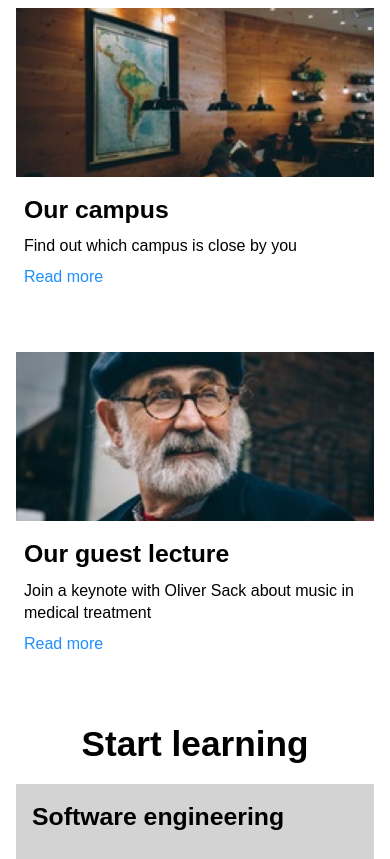
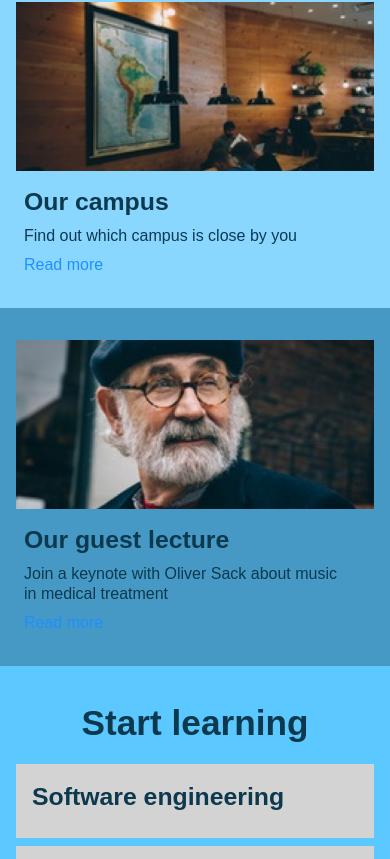
Before and after one commit to ns2mam/colmar-academy, a plain HTML site: page index.html in a window 390 px wide. Shown: the part 1063-1922 px from the top of the page. Drawn offline with Linux system fonts and the light colour scheme; a web font is replaced by a local one.

Commit message:
Add background and text colours and edit right column display and positioning.

```diff
--- a/index.html
+++ b/index.html
@@ -169,14 +169,14 @@
             </div>
           </div>
           <div class="desktop right-column" role="presentation">
-            <div class="fisma item">
+            <div class="item" id="fisma">
               <img src="./resources/images/thesis-fisma.jpg" alt="A hand sketching designs on paper">
               <div class="text" role="presentation">
                 <h3>Fisma: Design and Prototype</h3>
                 <p>Designer showcase of new prototype product</p>
               </div>
             </div>
-            <div class="now-and-then item">
+            <div class="item" id="now-and-then">
               <img src="./resources/images/thesis-now-and-then.jpg" alt="New York buildings">
               <div class="text" role="presentation">
                 <h3>Now and then</h3>
--- a/resources/css/style.css
+++ b/resources/css/style.css
@@ -1,6 +1,8 @@
 html {
   font-family: "Palanquin", sans-serif;
   font-size: 16px;
+  background-color: #89D7FF;
+  color: #0D394F;
 }
 
 @font-face {
@@ -149,6 +151,7 @@
 
 .banner {
   align-items: center;
+  background-color: #49A0CC;
 }
 
 .headline {
@@ -202,14 +205,25 @@
   width: 65%;
 }
 
+.right-column .text h3 {
+  line-height: 1.25;
+  max-width: 90%;
+}
+
+.right-column .text p {
+  line-height: 1.25;
+  max-width: 90%;
+}
+
+.right-column .text span {
+  line-height: 1.25;
+  max-width: 90%;
+}
+
 span.quote {
   display: block;
   font-size: 0.75rem;
   padding-top: 1.5rem;
-}
-
-.subject .text {
-  padding: 1rem;
 }
 
 .text p {
@@ -221,6 +235,11 @@
   align-items: center;
 }
 
+.information .item {
+  flex-grow: 1;
+  max-height: 33%;
+}
+
 .information a {
   color: DodgerBlue;
 }
@@ -230,6 +249,7 @@
 }
 
 .courses {
+  background-color: #5BC8FF;
   max-width: 100%;
   padding: 0 2rem;
 }
@@ -250,6 +270,14 @@
 .subject img {
   width: 100%;
   height: auto;
+  z-index: 1;
+}
+
+.subject .text {
+  padding: 1rem;
+  background-color: #89D7FF;
+  height: 10.25rem;
+  margin-top: -5px;
 }
 
 .description {
@@ -263,8 +291,20 @@
   padding-top: 0;
 }
 
+.thesis {
+  background-color: #4699C4;
+}
+
 .reimagine h3 {
   padding: 0.5rem 0;
+}
+
+.item:nth-of-type(1) {
+  background-color: #5BC7FF;
+}
+
+.item:last-child {
+  background-color: #4699C4;
 }
 
 footer {
@@ -426,6 +466,8 @@
   .subject .text {
     background-color: lightgrey;
     padding: 1rem 1rem 1.5rem;
+    height: auto;
+    margin-top: 0;
   }
 
   .left-column {
```
